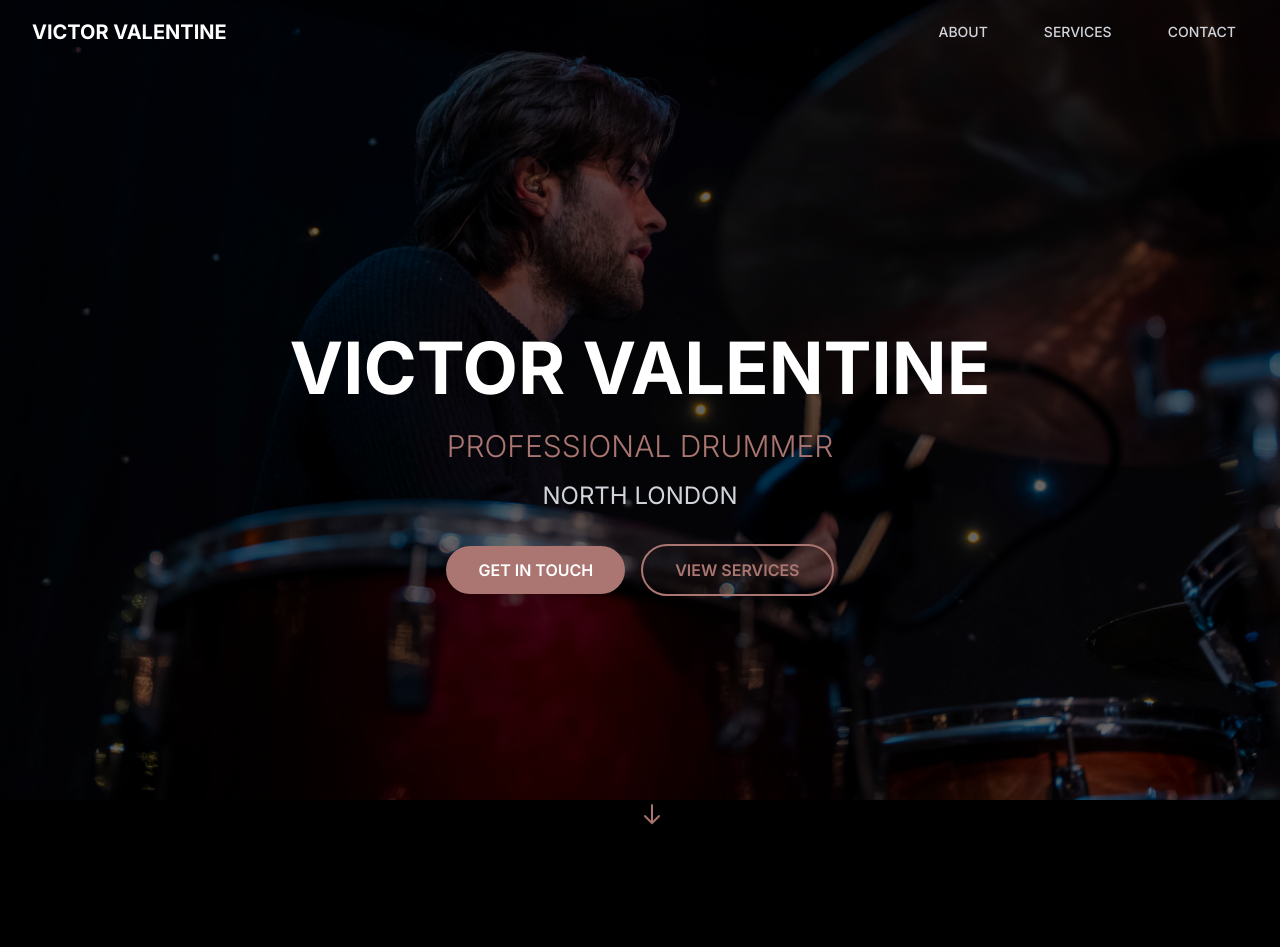
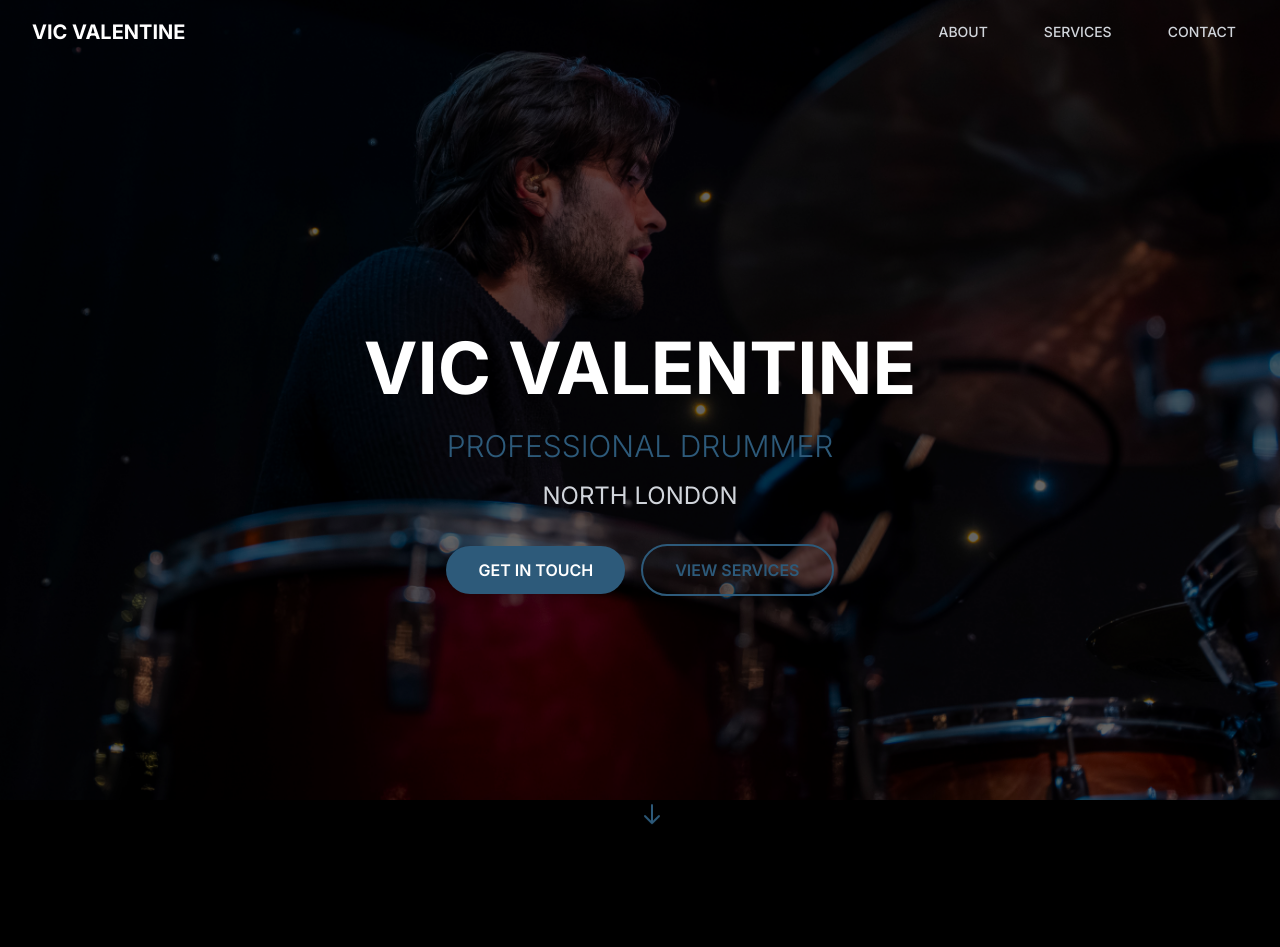
Before and after one commit to viccyp/vicvalentine-portfolio, a Next.js app: page / in a window 1280 px wide. Shown: the top 947 px of the page. Built offline with nearby package versions, Linux system fonts and the light colour scheme.

Commit message:
Update name to Vic Valentine and change color scheme to darker blue #2D5A7A

```diff
--- a/app/layout.tsx
+++ b/app/layout.tsx
@@ -5,7 +5,7 @@ import './globals.css'
 const inter = Inter({ subsets: ['latin'] })
 
 export const metadata: Metadata = {
-  title: 'Victor Valentine - Professional Drummer | North London',
+  title: 'Vic Valentine - Professional Drummer | North London',
   description: 'Professional drummer based in North London. Offering session gigs, recordings, and drum lessons.',
 }
 
--- a/components/Contact.tsx
+++ b/components/Contact.tsx
@@ -45,7 +45,7 @@ export default function Contact() {
                 required
                 value={formData.name}
                 onChange={handleChange}
-                className="w-full px-4 py-3 bg-gray-800 border border-gray-700 text-white rounded-lg focus:ring-2 focus:ring-[#AB7672] focus:border-transparent outline-none transition placeholder-gray-500"
+                className="w-full px-4 py-3 bg-gray-800 border border-gray-700 text-white rounded-lg focus:ring-2 focus:ring-[#2D5A7A] focus:border-transparent outline-none transition placeholder-gray-500"
                 placeholder="Your name"
               />
             </div>
@@ -61,7 +61,7 @@ export default function Contact() {
                 required
                 value={formData.email}
                 onChange={handleChange}
-                className="w-full px-4 py-3 bg-gray-800 border border-gray-700 text-white rounded-lg focus:ring-2 focus:ring-[#AB7672] focus:border-transparent outline-none transition placeholder-gray-500"
+                className="w-full px-4 py-3 bg-gray-800 border border-gray-700 text-white rounded-lg focus:ring-2 focus:ring-[#2D5A7A] focus:border-transparent outline-none transition placeholder-gray-500"
                 placeholder="your.email@example.com"
               />
             </div>
@@ -75,7 +75,7 @@ export default function Contact() {
                 name="service"
                 value={formData.service}
                 onChange={handleChange}
-                className="w-full px-4 py-3 bg-gray-800 border border-gray-700 text-white rounded-lg focus:ring-2 focus:ring-[#AB7672] focus:border-transparent outline-none transition uppercase"
+                className="w-full px-4 py-3 bg-gray-800 border border-gray-700 text-white rounded-lg focus:ring-2 focus:ring-[#2D5A7A] focus:border-transparent outline-none transition uppercase"
               >
                 <option value="session-gigs">Session Gigs</option>
                 <option value="recordings">Recordings</option>
@@ -94,14 +94,14 @@ export default function Contact() {
                 rows={6}
                 value={formData.message}
                 onChange={handleChange}
-                className="w-full px-4 py-3 bg-gray-800 border border-gray-700 text-white rounded-lg focus:ring-2 focus:ring-[#AB7672] focus:border-transparent outline-none transition resize-none placeholder-gray-500"
+                className="w-full px-4 py-3 bg-gray-800 border border-gray-700 text-white rounded-lg focus:ring-2 focus:ring-[#2D5A7A] focus:border-transparent outline-none transition resize-none placeholder-gray-500"
                 placeholder="Tell me about your project or enquiry..."
               />
             </div>
 
             <button
               type="submit"
-              className="w-full bg-[#AB7672] text-white px-8 py-4 rounded-lg font-semibold hover:bg-[#C18E8A] transition-colors shadow-lg hover:shadow-xl uppercase tracking-normal"
+              className="w-full bg-[#2D5A7A] text-white px-8 py-4 rounded-lg font-semibold hover:bg-[#3F709E] transition-colors shadow-lg hover:shadow-xl uppercase tracking-normal"
             >
               Send Message
             </button>
@@ -113,14 +113,14 @@ export default function Contact() {
           <div className="flex flex-col sm:flex-row gap-4 justify-center items-center">
             <a
               href="mailto:contact@vicvalentine.com"
-              className="text-[#AB7672] hover:text-[#C18E8A] font-medium"
+              className="text-[#2D5A7A] hover:text-[#3F709E] font-medium"
             >
               contact@vicvalentine.com
             </a>
             <span className="hidden sm:inline text-gray-600">•</span>
             <a
               href="tel:+44XXXXXXXXXX"
-              className="text-[#AB7672] hover:text-[#C18E8A] font-medium"
+              className="text-[#2D5A7A] hover:text-[#3F709E] font-medium"
             >
               +44 XXXX XXXXXX
             </a>
--- a/components/Hero.tsx
+++ b/components/Hero.tsx
@@ -3,9 +3,9 @@ export default function Hero() {
     <section id="hero" className="relative min-h-screen flex items-center justify-center">
       <div className="relative z-10 text-center px-4 sm:px-6 lg:px-8 max-w-4xl mx-auto">
         <h1 className="text-5xl md:text-7xl font-bold text-white mb-6 animate-fade-in uppercase tracking-normal">
-          Victor Valentine
+          Vic Valentine
         </h1>
-        <p className="text-2xl md:text-3xl text-[#AB7672] mb-4 font-light uppercase tracking-normal">
+        <p className="text-2xl md:text-3xl text-[#2D5A7A] mb-4 font-light uppercase tracking-normal">
           Professional Drummer
         </p>
         <p className="text-xl md:text-2xl text-gray-300 mb-8 uppercase tracking-normal">
@@ -14,13 +14,13 @@ export default function Hero() {
         <div className="flex flex-col sm:flex-row gap-4 justify-center items-center">
           <a
             href="#contact"
-            className="bg-[#AB7672] text-white px-8 py-3 rounded-full font-semibold hover:bg-[#C18E8A] transition-colors shadow-lg hover:shadow-xl uppercase tracking-normal"
+            className="bg-[#2D5A7A] text-white px-8 py-3 rounded-full font-semibold hover:bg-[#3F709E] transition-colors shadow-lg hover:shadow-xl uppercase tracking-normal"
           >
             Get In Touch
           </a>
           <a
             href="#services"
-            className="border-2 border-[#AB7672] text-[#AB7672] px-8 py-3 rounded-full font-semibold hover:bg-[#AB7672] hover:text-white transition-colors uppercase tracking-normal"
+            className="border-2 border-[#2D5A7A] text-[#2D5A7A] px-8 py-3 rounded-full font-semibold hover:bg-[#2D5A7A] hover:text-white transition-colors uppercase tracking-normal"
           >
             View Services
           </a>
@@ -29,7 +29,7 @@ export default function Hero() {
 
       {/* Scroll indicator */}
       <div className="absolute bottom-8 left-1/2 transform -translate-x-1/2 animate-bounce">
-        <svg className="w-6 h-6 text-[#AB7672]" fill="none" stroke="currentColor" viewBox="0 0 24 24">
+        <svg className="w-6 h-6 text-[#2D5A7A]" fill="none" stroke="currentColor" viewBox="0 0 24 24">
           <path strokeLinecap="round" strokeLinejoin="round" strokeWidth={2} d="M19 14l-7 7m0 0l-7-7m7 7V3" />
         </svg>
       </div>
--- a/components/Navigation.tsx
+++ b/components/Navigation.tsx
@@ -20,9 +20,9 @@ export default function Navigation() {
           <div className="flex-shrink-0">
             <button
               onClick={() => scrollToSection('hero')}
-              className="text-white text-xl font-bold hover:text-[#AB7672] transition-colors uppercase tracking-normal"
+              className="text-white text-xl font-bold hover:text-[#2D5A7A] transition-colors uppercase tracking-normal"
             >
-              Victor Valentine
+              Vic Valentine
             </button>
           </div>
 
@@ -31,19 +31,19 @@ export default function Navigation() {
             <div className="ml-10 flex items-baseline space-x-8">
               <button
                 onClick={() => scrollToSection('about')}
-                className="text-gray-300 hover:text-[#AB7672] px-3 py-2 text-sm font-medium transition-colors uppercase tracking-normal"
+                className="text-gray-300 hover:text-[#2D5A7A] px-3 py-2 text-sm font-medium transition-colors uppercase tracking-normal"
               >
                 About
               </button>
               <button
                 onClick={() => scrollToSection('services')}
-                className="text-gray-300 hover:text-[#AB7672] px-3 py-2 text-sm font-medium transition-colors uppercase tracking-normal"
+                className="text-gray-300 hover:text-[#2D5A7A] px-3 py-2 text-sm font-medium transition-colors uppercase tracking-normal"
               >
                 Services
               </button>
               <button
                 onClick={() => scrollToSection('contact')}
-                className="text-gray-300 hover:text-[#AB7672] px-3 py-2 text-sm font-medium transition-colors uppercase tracking-normal"
+                className="text-gray-300 hover:text-[#2D5A7A] px-3 py-2 text-sm font-medium transition-colors uppercase tracking-normal"
               >
                 Contact
               </button>
@@ -82,19 +82,19 @@ export default function Navigation() {
           <div className="relative px-2 pt-2 pb-3 space-y-1">
             <button
               onClick={() => scrollToSection('about')}
-              className="block text-gray-300 hover:text-[#AB7672] px-3 py-2 text-base font-medium w-full text-left uppercase tracking-normal"
+              className="block text-gray-300 hover:text-[#2D5A7A] px-3 py-2 text-base font-medium w-full text-left uppercase tracking-normal"
             >
               About
             </button>
             <button
               onClick={() => scrollToSection('services')}
-              className="block text-gray-300 hover:text-[#AB7672] px-3 py-2 text-base font-medium w-full text-left uppercase tracking-normal"
+              className="block text-gray-300 hover:text-[#2D5A7A] px-3 py-2 text-base font-medium w-full text-left uppercase tracking-normal"
             >
               Services
             </button>
             <button
               onClick={() => scrollToSection('contact')}
-              className="block text-gray-300 hover:text-[#AB7672] px-3 py-2 text-base font-medium w-full text-left uppercase tracking-normal"
+              className="block text-gray-300 hover:text-[#2D5A7A] px-3 py-2 text-base font-medium w-full text-left uppercase tracking-normal"
             >
               Contact
             </button>
--- a/components/Services.tsx
+++ b/components/Services.tsx
@@ -27,10 +27,10 @@ export default function Services() {
           {services.map((service, index) => (
             <div
               key={index}
-              className="bg-gray-900 p-8 rounded-lg border border-gray-800 hover:border-[#AB7672] transition-all duration-300 hover:shadow-xl hover:shadow-[#AB7672]/20"
+              className="bg-gray-900 p-8 rounded-lg border border-gray-800 hover:border-[#2D5A7A] transition-all duration-300 hover:shadow-xl hover:shadow-[#2D5A7A]/20"
             >
               <div className="text-5xl mb-4 text-center">{service.icon}</div>
-              <h3 className="text-2xl font-bold mb-4 text-[#AB7672] uppercase tracking-normal">{service.title}</h3>
+              <h3 className="text-2xl font-bold mb-4 text-[#2D5A7A] uppercase tracking-normal">{service.title}</h3>
               <p className="text-gray-300 leading-relaxed">{service.description}</p>
             </div>
           ))}
```
Also changed, not shown: 1 other file (tests, documents, lock files or other folders).
